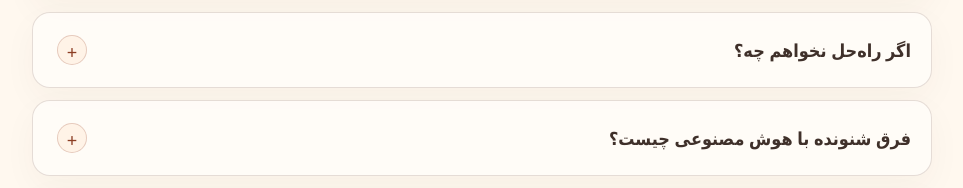
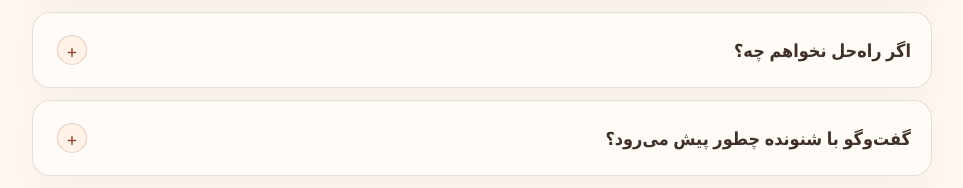
Before and after one commit to morfisam25-tech/YEKI-HAST, a Next.js app in the folder apps/web/: page /faq in a window 1280 px wide. Shown: the part 1122-1310 px from the top of the page, without its empty margins (158-1121 px from the left). Built offline with nearby package versions, Linux system fonts and the light colour scheme.

Commit message:
W9 Phase 2: refine FAQ presentation copy

```diff
--- a/apps/web/app/faq/page.tsx
+++ b/apps/web/app/faq/page.tsx
@@ -46,9 +46,9 @@ const faqItems: FaqItem[] = [
     detail: <p>آموزش شنونده روی گوش‌دادن فعال و مرز نقش تأکید دارد. اگر ترجیح می‌دهید فقط شنیده شوید، می‌توانید همان را روشن بگویید.</p>,
   },
   {
-    question: 'فرق شنونده با هوش مصنوعی چیست؟',
-    shortAnswer: 'این سرویس برای گفت‌وگو با یک انسان طراحی شده است.',
-    detail: <p>«یکی هست» شنونده را به‌عنوان یک نقش انسانی تعریف می‌کند. درباره اینکه انسان یا هوش مصنوعی برای همه افراد یا همه موقعیت‌ها بهتر است ادعایی نمی‌کنیم.</p>,
+    question: 'گفت‌وگو با شنونده چطور پیش می‌رود؟',
+    shortAnswer: 'شنونده برای شنیدن و همراهی در چارچوب گفت‌وگوست.',
+    detail: <p>شنونده با گوش‌دادن فعال، بازتاب احساس و رعایت مرزهای روشن همراه گفت‌وگوست؛ قرار نیست به جای شما تصمیم بگیرد یا نقش حرفه‌ای دیگری بگیرد.</p>,
   },
   {
     question: 'اطلاعات تماس من به شنونده داده می‌شود؟',
```
